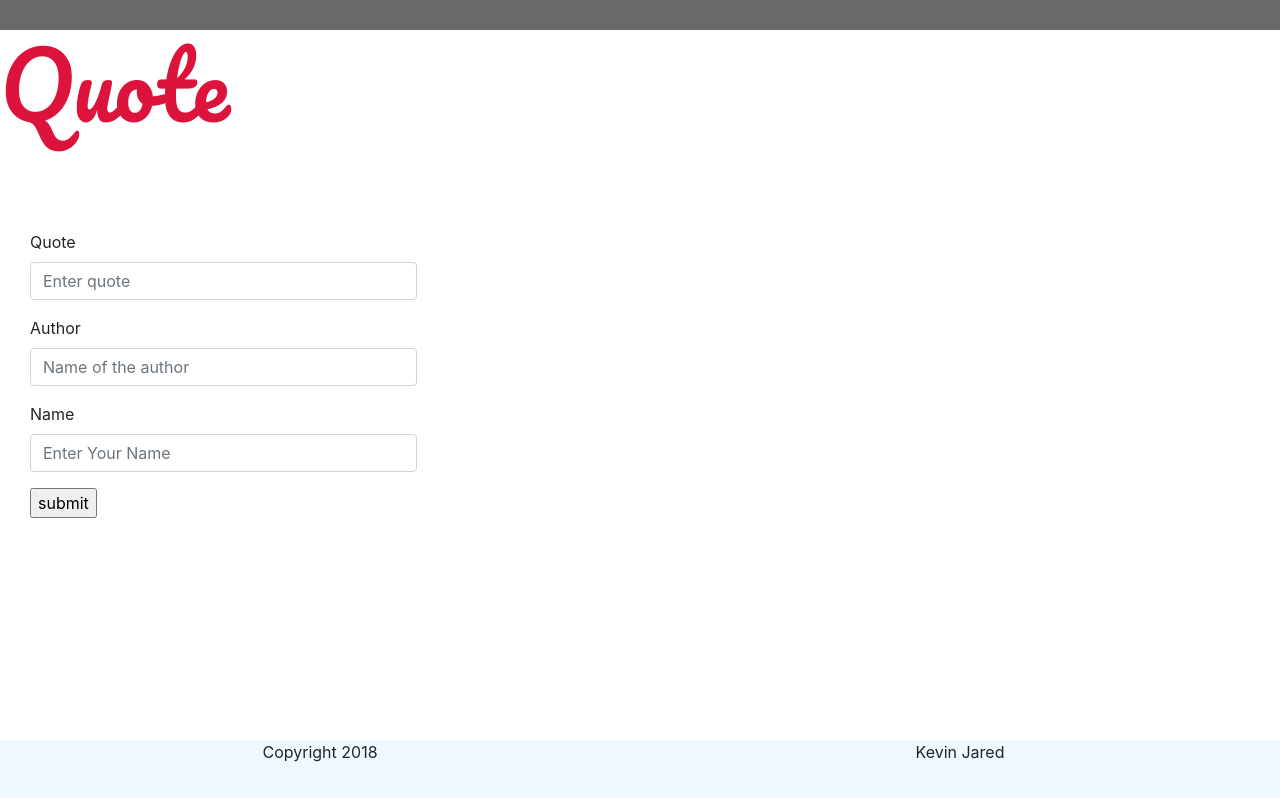
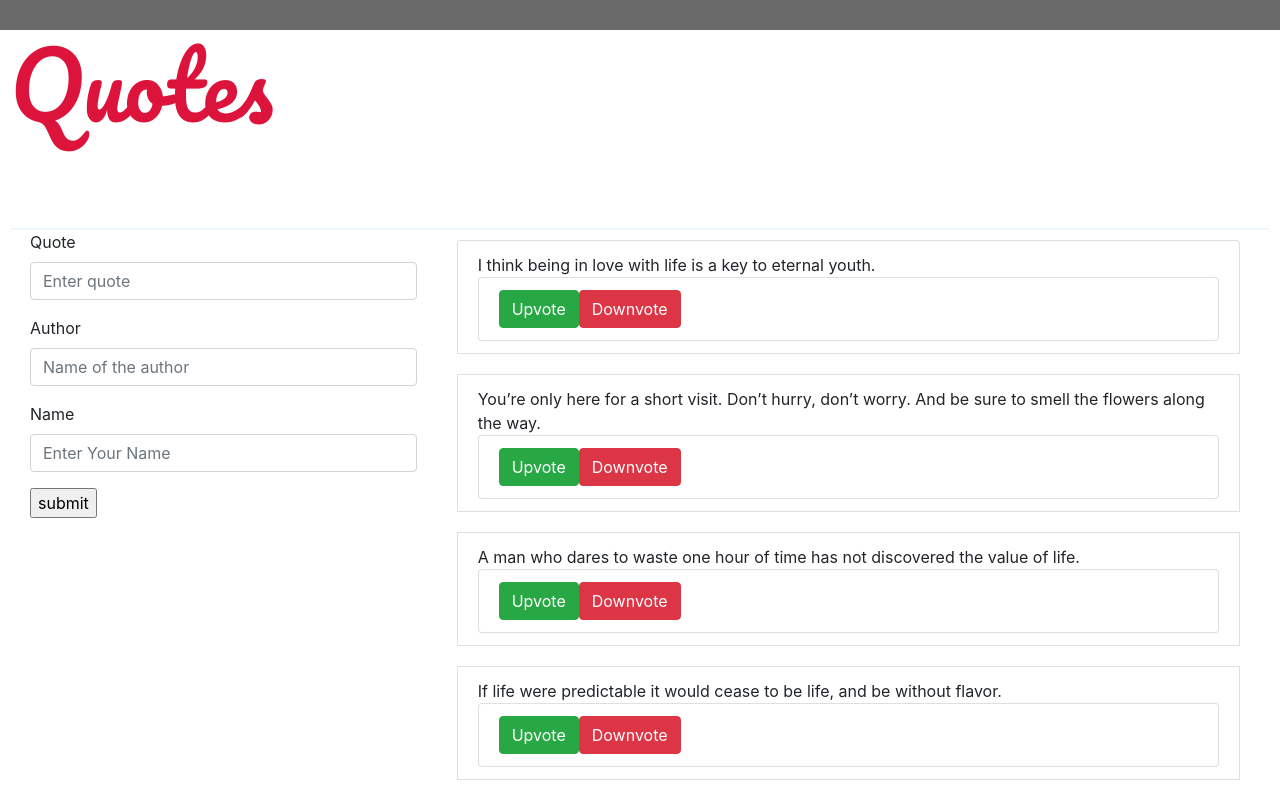
Before and after one commit to KevinJared/Quotes, an Angular app: page / in a window 1280 px wide. Shown: the top 798 px of the page. Built offline with nearby package versions, Linux system fonts and the light colour scheme.

Commit message:
modified app component html

```diff
--- a/src/app/app.component.css
+++ b/src/app/app.component.css
@@ -10,12 +10,11 @@ h1 {
 }
 .title{
     height: 200px;
-}
-.body{
-    height: 100%;
+    border-bottom: 2px solid aliceblue;
+    margin-left: 10px;
+    margin-right: 10px;
 }
 .footer{
-    position:absolute;
     bottom:0;
     width:100%;
     height:60px;
--- a/src/app/app.component.html
+++ b/src/app/app.component.html
@@ -13,7 +13,7 @@
           <app-quote-form></app-quote-form>
         </div>
         <div class="col-md-8">
-
+          <app-quote></app-quote>
         </div>
       </div>
     </div>
--- a/src/app/app.component.ts
+++ b/src/app/app.component.ts
@@ -6,5 +6,6 @@ import { Component } from '@angular/core';
   styleUrls: ['./app.component.css']
 })
 export class AppComponent {
-  title = 'Quote';
+  title = 'Quotes';
+
 }
```
Also changed, not shown: 1 other file (tests, documents, lock files or other folders).
